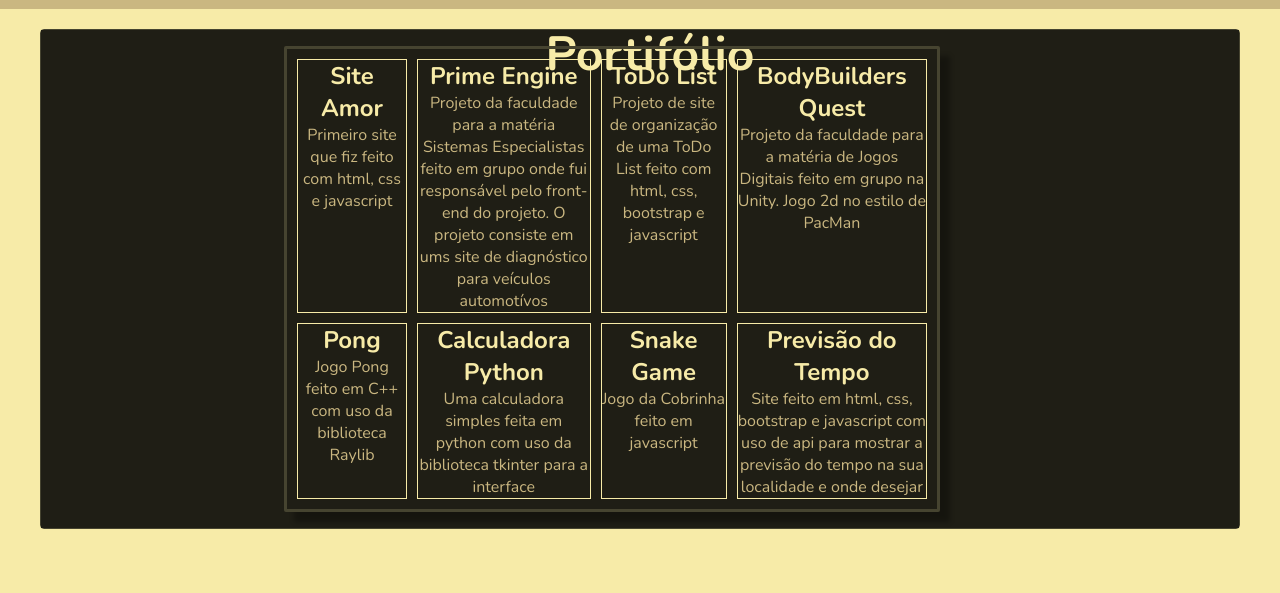
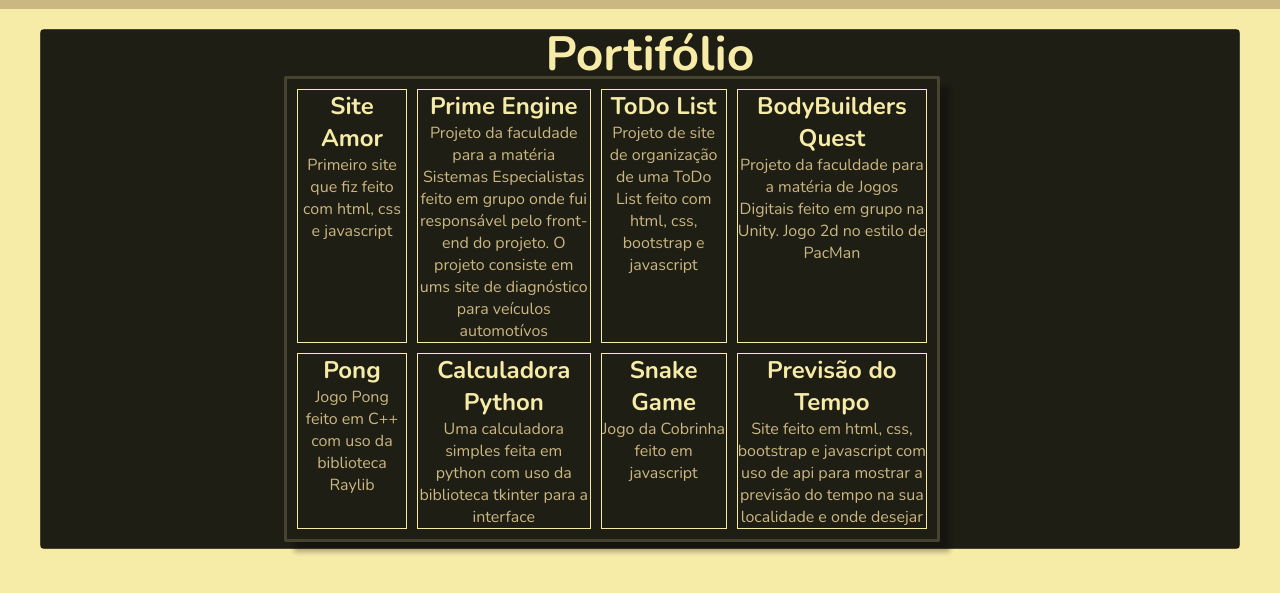
Before and after one commit to danniellcosta/danniellcosta.github.io, a plain HTML site: page telas/portifolio.html in a window 1280 px wide. Shown: the part 71-664 px from the top of the page. Drawn offline with nearby package versions, Linux system fonts and the light colour scheme.

Commit message:
site completo mas sem responsividade

```diff
--- a/css/resumo.css
+++ b/css/resumo.css
@@ -93,7 +93,7 @@ body{
     border-radius: 4px;
     width: 100%;
     max-width: 1200px;
-    height: 500px;
+    height: 520px;
     margin: 20px auto;
 }
 
@@ -109,7 +109,7 @@ body{
 #p1 h1{
     cursor: default;
     position: relative;
-    bottom: 225px;
+    bottom: 235px;
     left: 10px;
     text-align: center;
     font-size: 3em;
@@ -118,6 +118,7 @@ body{
 
 .conteudo{
     position: absolute;
+    margin-top: 40px;
     right: 340px;
     width: 41em;
     border: 3px solid var(--cor-borda);
```
